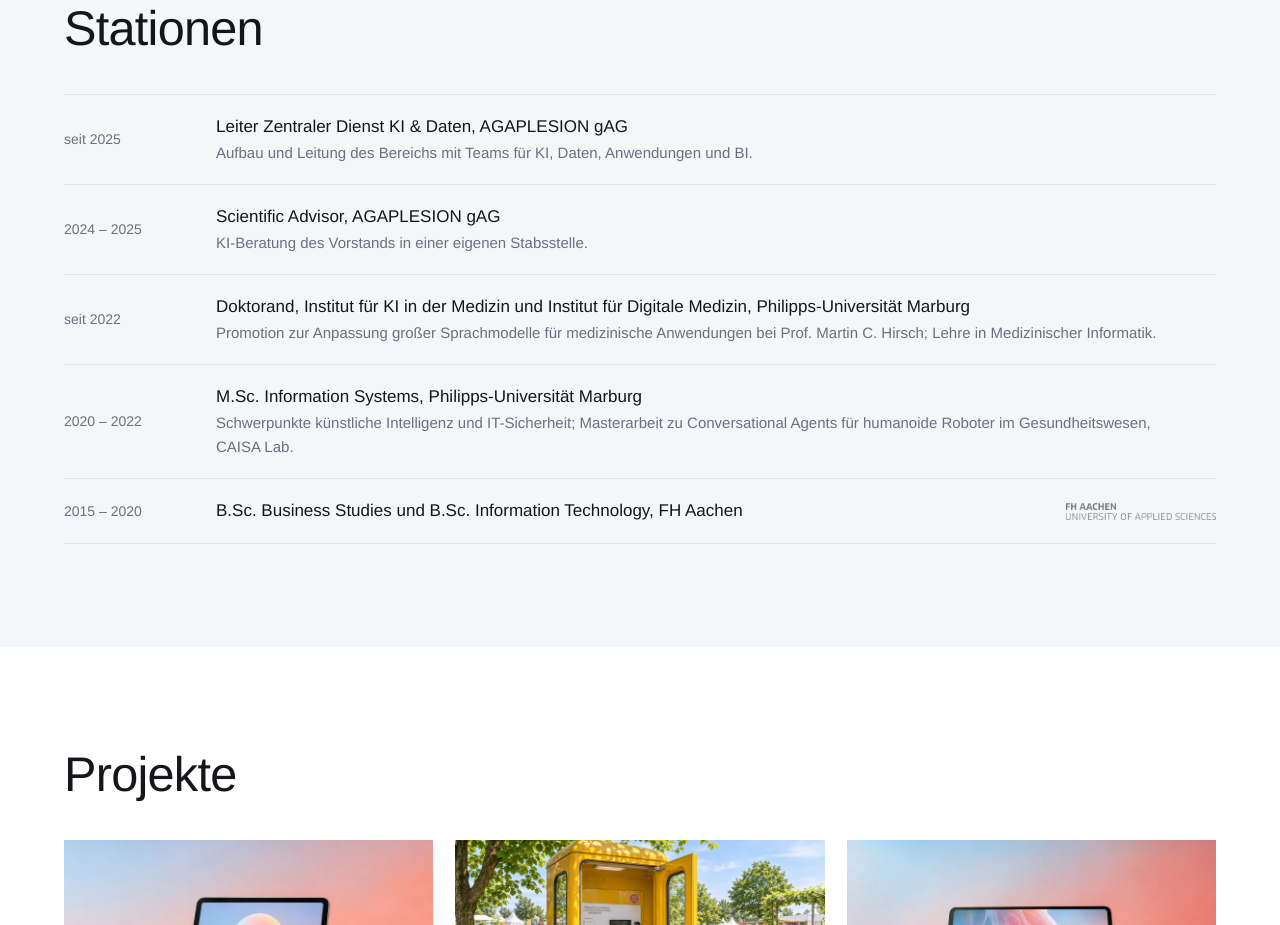
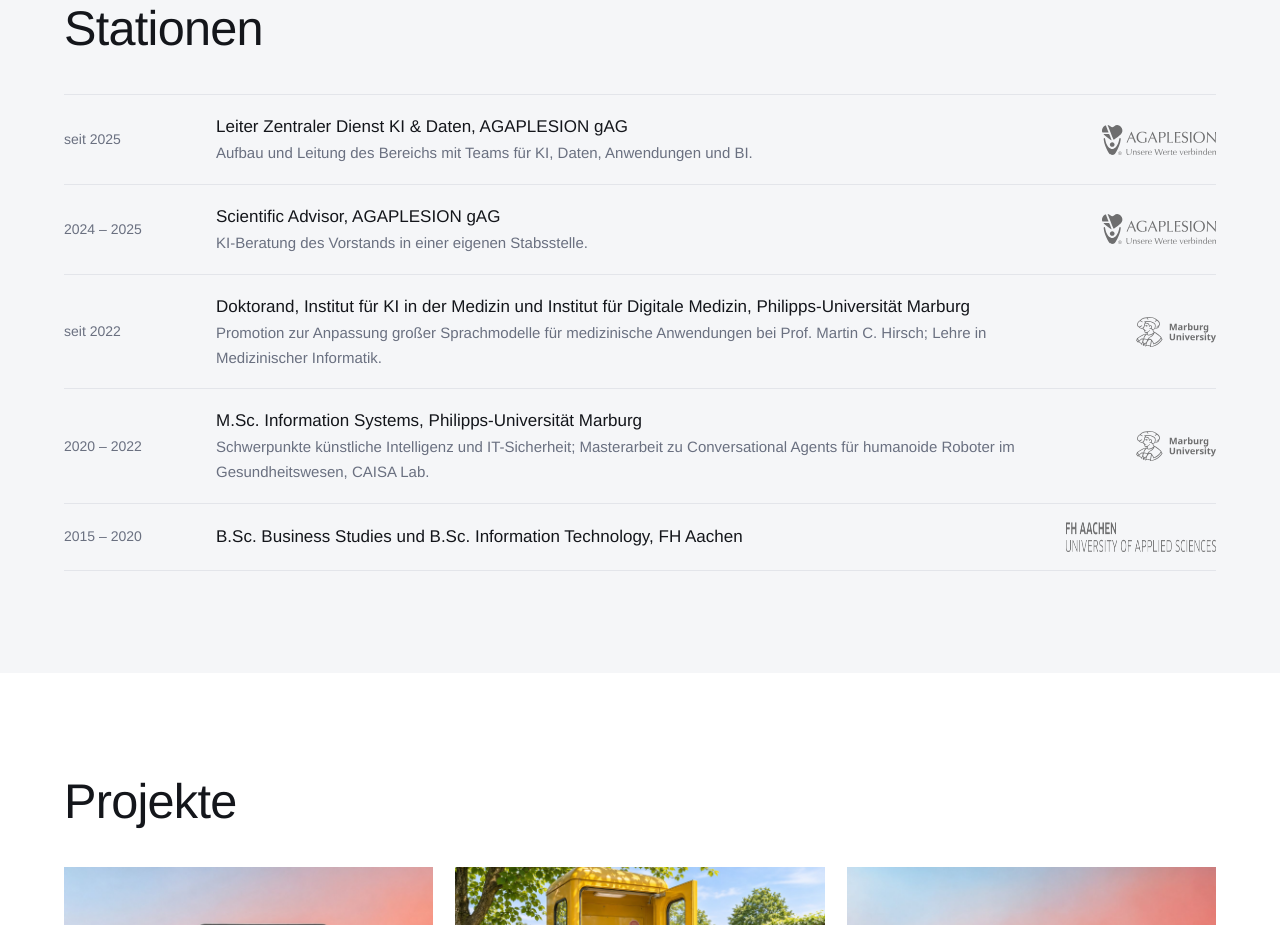
Before and after one commit to fabianslife/fabianlechner.com, a plain HTML site: page ueber-mich.html in a window 1280 px wide. Shown: the part 1340-2265 px from the top of the page. Drawn offline with Linux system fonts and the light colour scheme.

Commit message:
Stationslogos: feste Höhe
Co-Authored-By: Claude Opus 5.5 <noreply@anthropic.com>
Claude-Session: https://claude.ai/code/session_017mdZ9q28zygjg3rved2jlc

```diff
--- a/css/site.css
+++ b/css/site.css
@@ -271,4 +271,5 @@ a.topic:hover img{opacity:.88}
 h1.h2{font-size:inherit}
 @media(max-width:700px){.lgroups{grid-template-columns:1fr}}
 .row.station{align-items:center}
-.row.station .tlogo{max-width:150px;max-height:38px}
+.row.station{grid-template-columns:130px minmax(0,1fr) 150px}
+.row.station .tlogo{height:30px;width:auto;max-width:150px;max-height:none}
```
